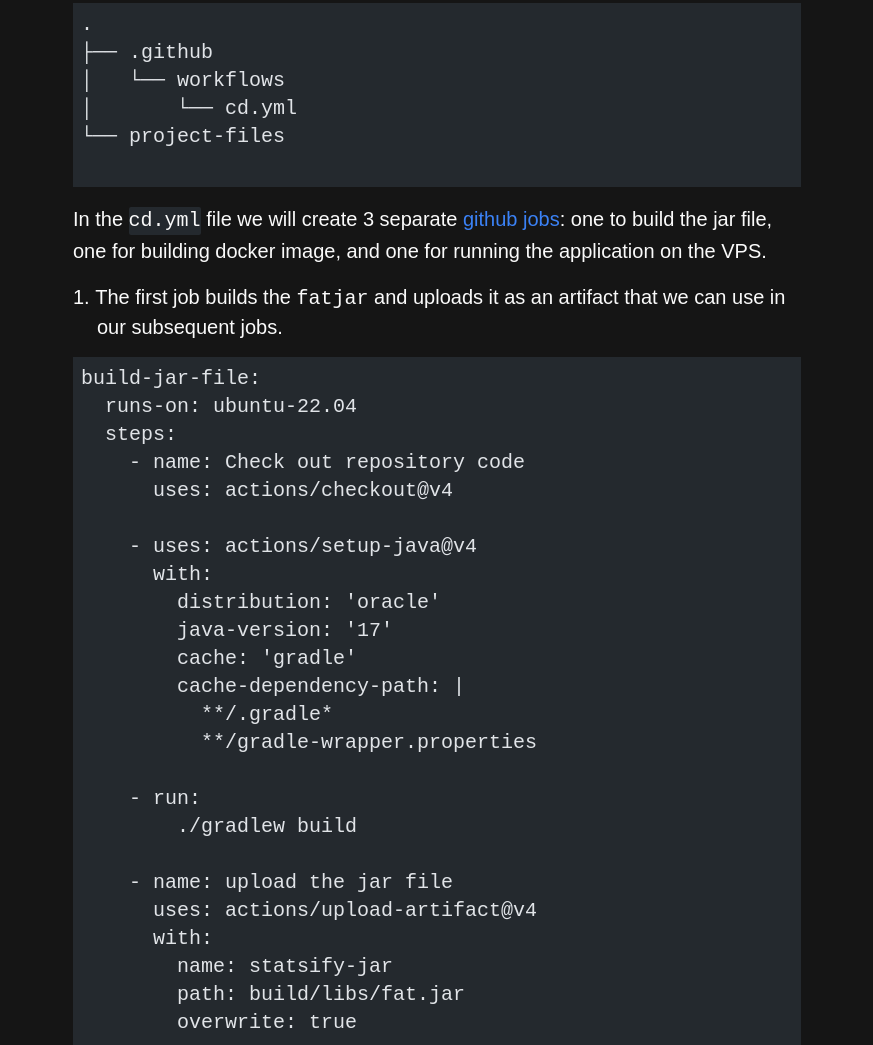
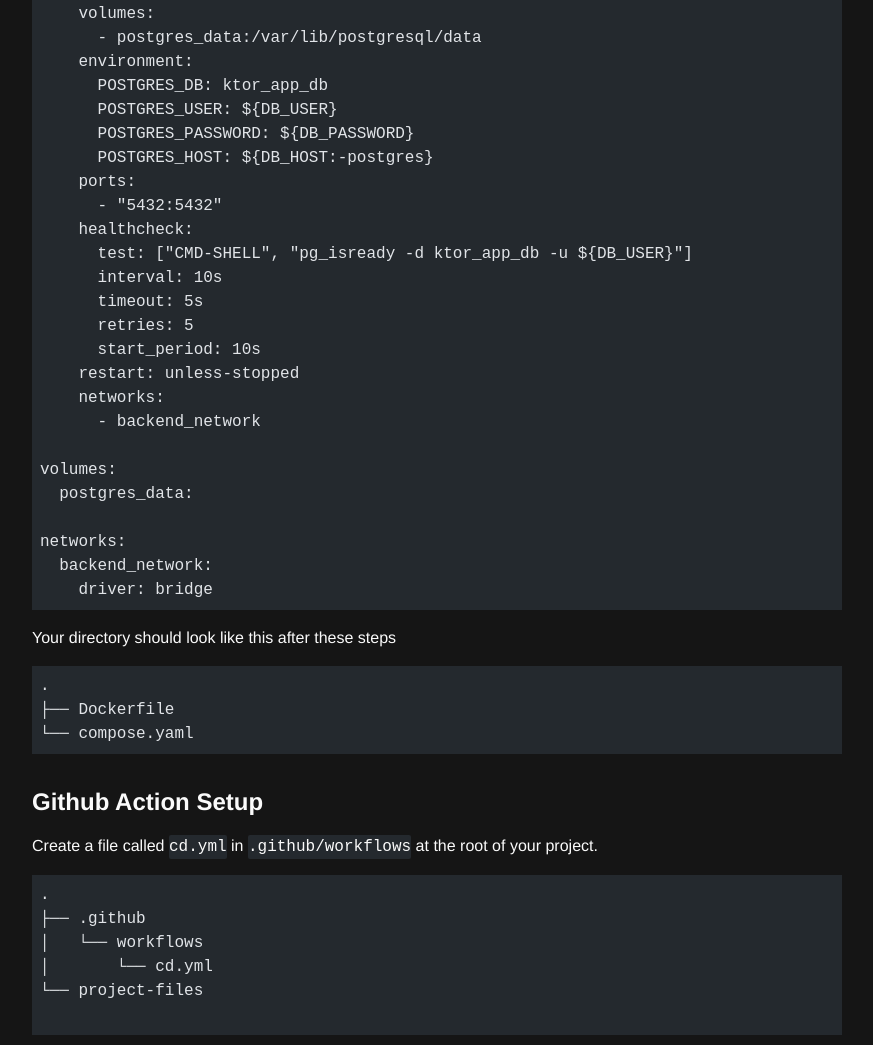
Before and after one commit to manpreeeeeet/home, an Astro site: page /writings/deploy-ktor-to-vps in a window 1280 px wide. Shown: the part 1405-2450 px from the top of the page, without its empty margins (203-1076 px from the left). Built offline with nearby package versions, Linux system fonts and the light colour scheme; Astro itself is replaced by a stand-in of ours; code samples lack their colours; a web font is replaced by a local one.

Commit message:
Add some style changes

````diff
--- a/src/components/WritingLayout.astro
+++ b/src/components/WritingLayout.astro
@@ -11,7 +11,7 @@ import "../styles/writings.css";
   </head>
   <body class="bg-background font-mono">
     <div
-      class="container mx-auto my-0 lg:max-w-screen-md text-zinc-50 p-5 text-sm md:text-xl"
+      class="container mx-auto my-0 lg:max-w-[850px] text-zinc-50 p-5 text-sm md:text-base"
     >
       <a href="/" class="hover:cursor-pointer hover:bg-slate-800 text-blue-500"
         >[ home ]</a
--- a/src/content/writings/deploy-ktor-to-vps.mdx
+++ b/src/content/writings/deploy-ktor-to-vps.mdx
@@ -1,5 +1,5 @@
 ---
-title: deploy ktor server to a vps
+title: deploy ktor application to a vps
 ---
 
 # Deploy Ktor application to a VPS using github actions
@@ -40,6 +40,54 @@ ktor {
 FROM amazoncorretto:17
 COPY build/libs/fat.jar /app/fat.jar
 ENTRYPOINT ["java", "-jar", "/app/fat.jar"]
+```
+
+Create a docker compose file called `compose.yaml`
+```yaml
+services:
+  ktor:
+    container_name: ktor_app
+    build: .
+    ports:
+      - "8080:8080"
+    networks:
+      - backend_network
+    depends_on:
+      - db
+  db:
+    image: postgres:16
+    container_name: postgres_db
+    volumes:
+      - postgres_data:/var/lib/postgresql/data
+    environment:
+      POSTGRES_DB: ktor_app_db
+      POSTGRES_USER: ${DB_USER}
+      POSTGRES_PASSWORD: ${DB_PASSWORD}
+      POSTGRES_HOST: ${DB_HOST:-postgres}
+    ports:
+      - "5432:5432"
+    healthcheck:
+      test: ["CMD-SHELL", "pg_isready -d ktor_app_db -u ${DB_USER}"]
+      interval: 10s
+      timeout: 5s
+      retries: 5
+      start_period: 10s
+    restart: unless-stopped
+    networks:
+      - backend_network
+
+volumes:
+  postgres_data:
+
+networks:
+  backend_network:
+    driver: bridge
+```
+Your directory should look like this after these steps
+```
+.
+├── Dockerfile
+└── compose.yaml
 ```
 
 
@@ -116,20 +164,5 @@ push-to-docker:
 ```
 3. Run the docker image on VPS.
 ```yaml
-name: Build the Jar File
-on: [ push ]
+scp the docker compose, .env -> docker compose up -> enjoy
 ```
-
-## Dockerize the app
-```yaml
-docker action
-```
-
-[//]: # (## Handling ENV variables)
-https://github.com/appleboy/ssh-action + github secrets should do the trick
-
-
-## Docker compose
-the docker compose file needs to reach the vps. strategies for that?
-* scp the file?
-* maybe rsync
--- a/src/pages/index.astro
+++ b/src/pages/index.astro
@@ -21,7 +21,7 @@ const posts = await getCollection("writings");
   </head>
   <body class="bg-background font-sans">
     <div
-      class="container mx-auto my-0 lg:max-w-screen-md text-zinc-50 p-5 text-sm md:text-xl"
+      class="container mx-auto my-0 lg:max-w-screen-md text-zinc-50 p-5 text-sm md:text-base"
     >
       <div class="flex gap-10 mt-20 items-start">
         <img
--- a/src/styles/writings.css
+++ b/src/styles/writings.css
@@ -29,7 +29,7 @@
   }
 
   p {
-    @apply text-sm md:text-xl;
+    @apply text-sm md:text-base;
   }
 
   * {
@@ -79,11 +79,11 @@
   }
 
   p {
-    @apply leading-6 md:leading-8 my-4;
+    @apply leading-6 my-4;
   }
 
   li {
-    @apply my-4 list-inside -indent-6 pl-6;
+    @apply my-2 list-inside -indent-6 pl-6;
   }
 
   ul li {
@@ -99,7 +99,7 @@
   }
 
   p code {
-    @apply bg-[#24292e] inline-block rounded-sm text-sm md:text-xl;
+    @apply bg-[#24292e] inline-block rounded-sm text-sm md:text-base;
   }
 
   blockquote {
--- a/tailwind.config.mjs
+++ b/tailwind.config.mjs
@@ -9,6 +9,7 @@ export default {
       fontFamily: {
         mono: ["JetBrains Mono", "monospace"],
         sans: [
+          "Helvetica",
           "sans-serif",
           "Apple Color Emoji",
           "Segoe UI Emoji",
````
